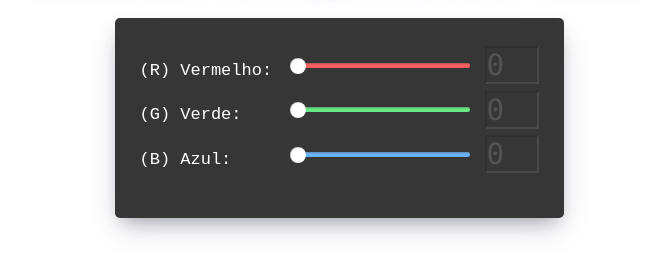
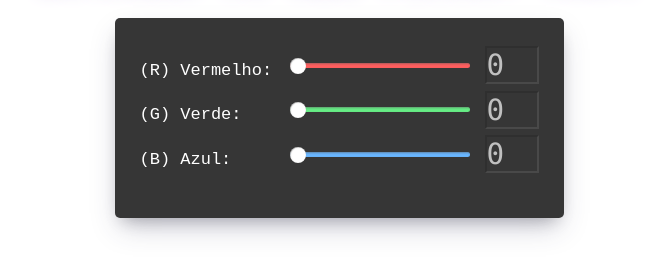
Before and after one commit to raikovisk/ColorPicker, a plain HTML site: page index.html in a window 1280 px wide. Shown: the part 314-590 px from the top of the page, without its empty margins (301-969 px from the left). Drawn offline with Linux system fonts and the light colour scheme.

Commit message:
inputText color modification

```diff
--- a/css/styles.css
+++ b/css/styles.css
@@ -44,6 +44,7 @@ body{
 .inputText{
     margin-left: 1.5rem;
     width: 5rem;
+    color: silver;
 }
 
 .sliders {
```
